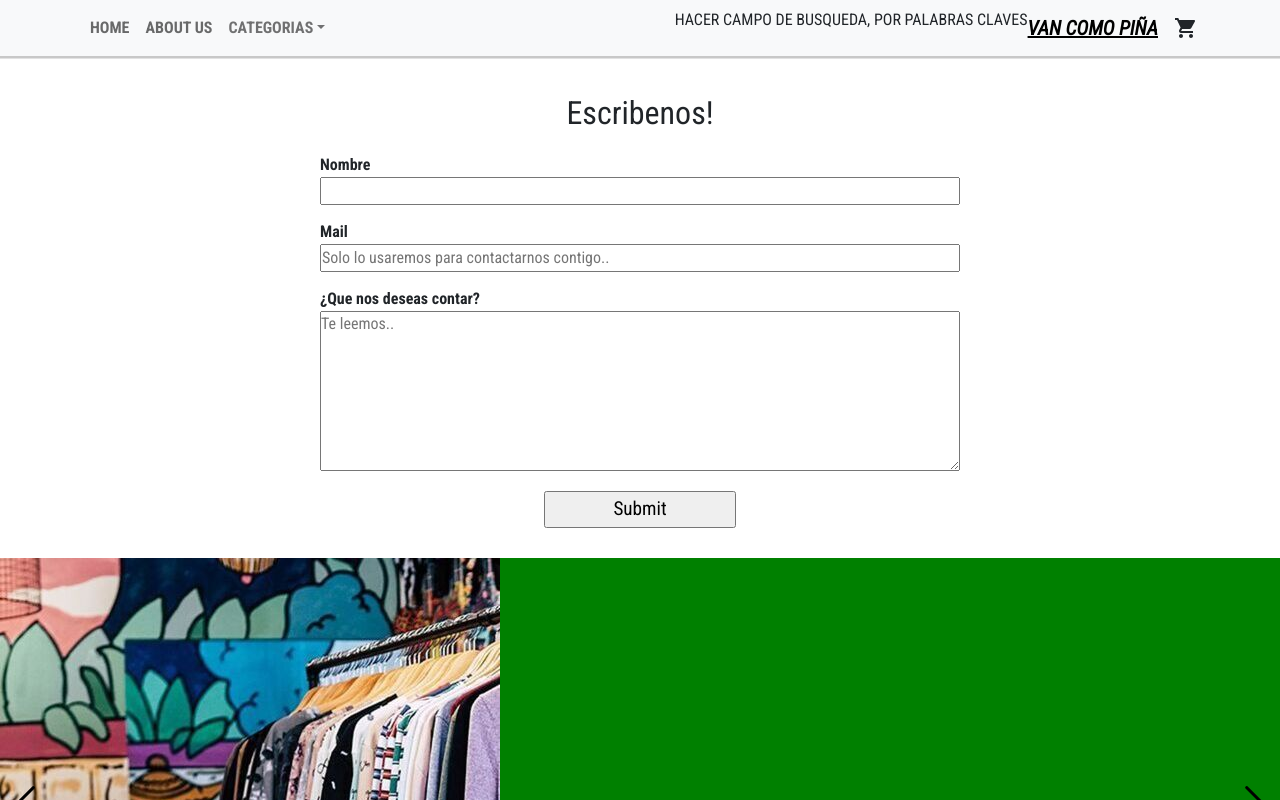
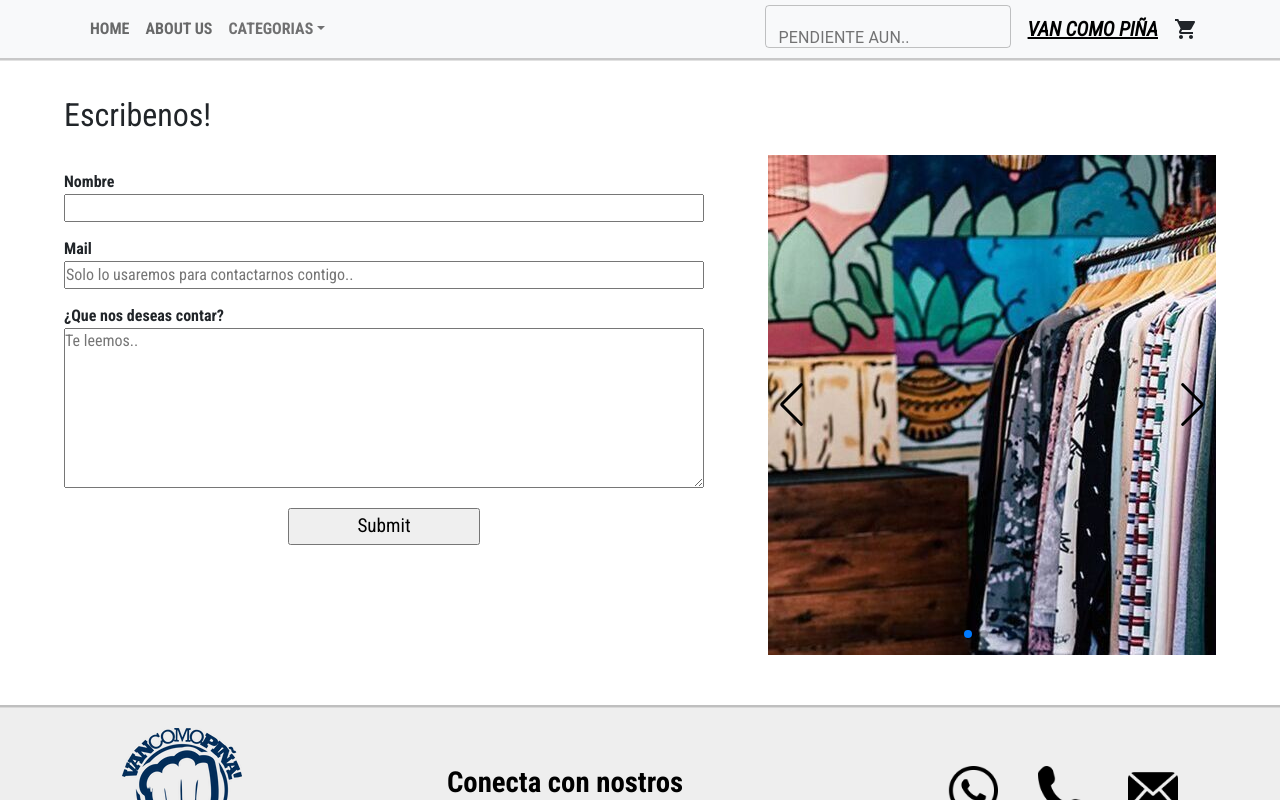
Before and after one commit to DavidCosta92/Ecomerce-React-Coderhouse-VCP, a React (Create React App) app: page /AboutUs in a window 1280 px wide. Shown: the top 800 px of the page. Built offline with nearby package versions, Linux system fonts and the light colour scheme.

Commit message:
agregando cuandro de busqueda en navbar, sin funcionalidad aun

```diff
--- a/src/components/ItemCount/ItemCount.css
+++ b/src/components/ItemCount/ItemCount.css
@@ -60,20 +60,25 @@
     font-weight: 400;
 }
 
-/*
+.talles .btnsTalles .btnSizeDisabled:hover, .talles .btnsTalles .btnSizeDisabled:focus, .talles .btnsTalles .btnSizeDisabled:active{
+    transform: none;
+    font-weight: 800;
+    background-color: rgba(0, 0, 0, 0.416);
+    color: white;
 
-SOLUCIONAR ESTILOS... NECESITO QUE MUESTRE EL CLIQUEADO! COMO SI FUERA UN RADIO BUTTON
+}
 
-.btnsTalles button .sizeClicked{
-    transform: scale(1.25);
+
+
+.talles .btnsTalles .sizeClicked{
+    transform: scale(1.2);
     font-weight: 800;
     background-color: black;
     color: white;
 }
-*/
 
 .talles .btnsTalles button:hover, .productDetails .talles .btnsTalles button:focus{
-    transform: scale(1.25);
+    transform: scale(1.3);
     font-weight: 800;
     background-color: black;
     color: white;
--- a/src/components/ItemListContainer/ItemListContainer.js
+++ b/src/components/ItemListContainer/ItemListContainer.js
@@ -21,22 +21,32 @@ const ItemListContainer=({Category})=>{
         },1000)
     }
 
+    const queryCollection= collection (db, "products")
     useEffect(()=>{
-        const queryCollection= collection (db, "products")
 
         if(Category==="Ofertas"){
             const queryFilter=query(queryCollection, where ("oferta","==",true ))
             getDocs(queryFilter)
             .then(res=> productRender(res))
+           /* .catch((error)=>{
+                console.log("llamada a Ofertas fallo")
+                })*/
+
         }
         else if (Category==="verTodo"){
             getDocs(queryCollection)
             .then(res=> productRender(res))
+           /* .catch((error)=>{
+                console.log("llamada a verTodo fallo")
+                }) */
         }
         else if (Category!=="verTodo"){
             const queryFilter=query(queryCollection, where ("category","==",Category ))
             getDocs(queryFilter)
             .then(res=> productRender(res))
+          /*  .catch((error)=>{
+                console.log("llamada a categoria fallo")
+                }) */
         }
     }, [Category])
 
--- a/src/components/NavBar/NavBar.js
+++ b/src/components/NavBar/NavBar.js
@@ -5,6 +5,7 @@ import NavDropdown from 'react-bootstrap/NavDropdown';
 import "./NavBar.css"
 import CartWidget from './CartWidget';
 import {Link} from "react-router-dom"
+import NavBarSearch from '../NavBarSearch/NavBarSearch';
 
 const Navv=()=>{
     return (
@@ -28,7 +29,7 @@ const Navv=()=>{
                     </NavDropdown>
                 </Nav>
                 </Navbar.Collapse>
-                <p>Hacer campo de busqueda, por palabras claves</p>
+                <NavBarSearch/>
                 <Navbar.Brand className='brandTitle'><Link to="/" className='nombreMarca'> Van Como Piña</Link></Navbar.Brand>
                <CartWidget/>
             </Container>
--- /dev/null
+++ b/src/components/NavBarSearch/NavBarSearch.css
@@ -0,0 +1,12 @@
+.containerNavBarSearch{
+    padding: 2px;
+    margin-right: 15px;
+}
+
+.containerNavBarSearch .MuiOutlinedInput-input {
+    padding: 13px;
+}
+
+.containerNavBarSearch  .MuiInputBase-input{
+    height: 0.75em;
+}
--- /dev/null
+++ b/src/components/NavBarSearch/NavBarSearch.js
@@ -0,0 +1,38 @@
+import "./NavBarSearch.css"
+import React from 'react';
+import { makeStyles } from '@material-ui/core/styles';
+import TextField from '@material-ui/core/TextField';
+import { useState } from "react";
+
+/*
+const useStyles = makeStyles((theme) => ({
+  root: {
+    '& > *': {
+      margin: theme.spacing(1),
+      width: '25ch',
+    },
+  },
+}));
+*/
+
+const NavBarSearch = () =>{
+
+    const [searchData, setSearchData]=useState("")
+
+    function handleChange(e){
+        e.preventDefault()
+        setSearchData(e.target.value)
+        console.log("Mostrando termino de busqueda", searchData)
+    }
+
+    return (
+        <div className="containerNavBarSearch" >
+            <form noValidate autoComplete="off" onChange={handleChange} >
+                <TextField id="outlined-basic" label="PENDIENTE AUN.." variant="outlined"  value={searchData}/>
+            </form>
+
+        </div>
+    )
+}
+
+export default NavBarSearch;
--- a/src/components/Products/Products.js
+++ b/src/components/Products/Products.js
@@ -2,15 +2,16 @@ import "./Products.css";
 import {Link} from "react-router-dom"
 
 const Products=({data}) =>{
-    const {title, price, srcA, textoAlt, id, stock} =data;
+    const {title, price, srcA, textoAlt, id, stockXS,stockS,stockM,stockL,stockXL,} =data;
+    let totalStock=stockXS+stockS+stockM+stockL+stockXL;
     return(
         <Link to={`/Products/Id=${id}`}>
             <div className="productCard">
                 <p className="tituloProducto">{title}</p>
-                <img src={`../assets/imagenes/${srcA}`} alt={textoAlt} className={stock===0? "imgSoldOut":""}/>
+                <img src={`../assets/imagenes/${srcA}`} alt={textoAlt} className={totalStock===0? "imgSoldOut":""}/>
                 <p className="productPrice">${price}</p>
-                {stock===0 && (<p className="txtSoldOut">(Producto Sin stock)</p>) }
-                {stock===0? <button className="btnBuy SoldOut">Ver igual</button> : <button className="btnBuy">Ver mas</button>}
+                {totalStock===0 && (<p className="txtSoldOut">(Producto Sin stock)</p>) }
+                {totalStock===0? <button className="btnBuy SoldOut">Ver igual</button> : <button className="btnBuy">Ver mas</button>}
             </div>
         </Link>
     )
--- a/src/pages/AboutUs.js
+++ b/src/pages/AboutUs.js
@@ -6,13 +6,14 @@ const AboutUs =()=>{
     return (
         <div>
             <p className="tituloAbout">Escribenos!</p>
-            <div>
-                <Form/>
+            <div className="aboutContainer">
+                <div className="formAbout">
+                    <Form/>
+                </div>
+                <div className="sliderAbout">
+                    <SlideProductImg a="./slider/1.jpg" b="./slider/2.png" c="./slider/3.png" d="./slider/4.jpg"  textoAlt="Locales de van como piña"/>
+                </div>
             </div>
-            <div className="sliderAbout">
-                <SlideProductImg a="./slider/1.jpg" b="./slider/2.png" c="./slider/3.png" d="./slider/4.jpg"  textoAlt="Locales de van como piña"/>
-            </div>
-
         </div>
     )
 }
--- a/src/pages/css/AboutUs.css
+++ b/src/pages/css/AboutUs.css
@@ -1,16 +1,23 @@
 .tituloAbout{
     font-size: 2rem;
-    text-align: center;
+    text-align: left;
     margin-top: 30px;
+    margin-left: 5vw;
 }
-
 .productDetails .swiper {
     max-width: 500px;
 }
-.swiperslide img{
+.aboutContainer{
+    display: flex;
+    justify-content: space-between;
+    width: 100%;
+    padding-bottom: 50px;
+}
+.aboutContainer .sliderAbout{
+    width: 35%;
+    margin-right: 5vw;
+ }
+.aboutContainer .formAbout .formularioContacto{
+    margin-left: 5vw;
 
 }
-
-.sliderAbout{
-   background-color: green;
-}
```
